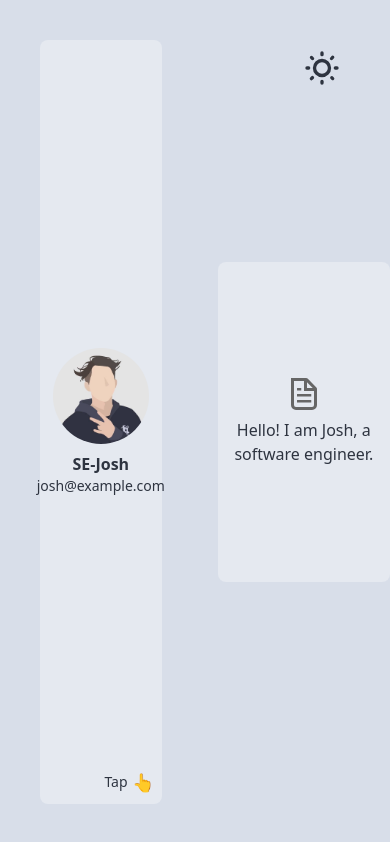
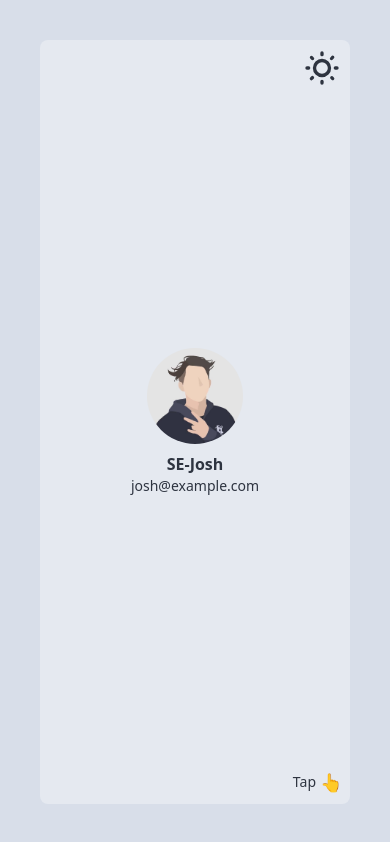
Before and after one commit to SE-Josh/my-site, a Next.js app: page / in a window 390 px wide. Built offline with nearby package versions, Linux system fonts and the light colour scheme.

Commit message:
Refine responsive layout with Tailwind

```diff
--- a/app/page.tsx
+++ b/app/page.tsx
@@ -5,11 +5,32 @@ import Content from "@/components/Content/Content";
 
 export default function Home() {
   const [tab, setTab] = useState<"about" | "projects" | "contact">("about");
+  const [open, setOpen] = useState(false);
+
+  // open modal on any tab selection; CSS handles visibility per breakpoint
+  const handleSelect = (nextTab: "about" | "projects" | "contact") => {
+    setTab(nextTab);
+    setOpen(true);
+  };
 
   return (
-    <div className="w-full h-screen flex flex-row items-center justify-center gap-4">
-      <FlipCard onSelect={setTab} />
-      <Content activeTab={tab} />
+    <div className="w-full h-screen flex flex-col items-center justify-center gap-4 md:flex-row">
+      <FlipCard onSelect={handleSelect} />
+      <div className="hidden md:block">
+        <Content activeTab={tab} />
+      </div>
+      {open && (
+        <dialog className="modal modal-open md:hidden">
+          <div className="modal-box">
+            <Content activeTab={tab} />
+            <div className="modal-action">
+              <button className="btn" onClick={() => setOpen(false)}>
+                Close
+              </button>
+            </div>
+          </div>
+        </dialog>
+      )}
     </div>
   );
 }
```
